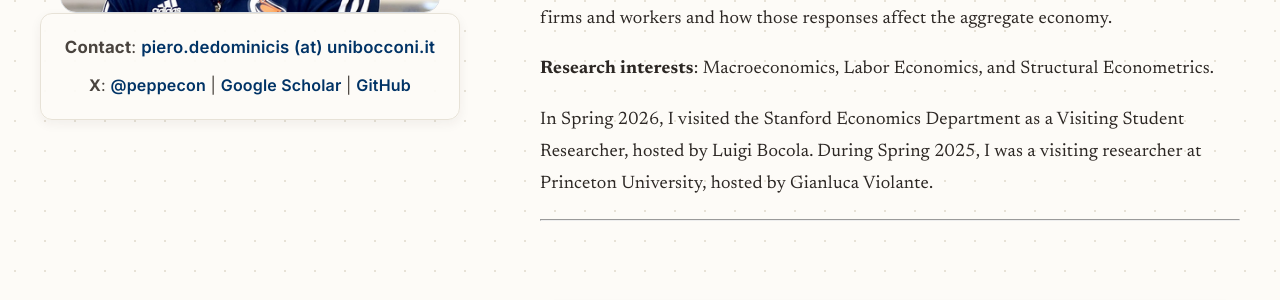
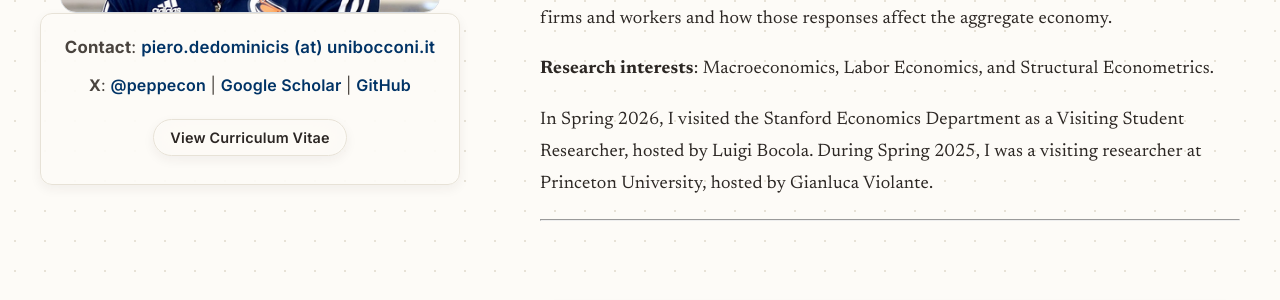
Before and after one commit to peppecon/peppecon.github.io, a Jekyll site: the page built from _pages/about.md, in a window 1280 px wide. Shown: the part 404-704 px from the top of the page. Built offline with Jekyll 4.4.1, drawn with Linux system fonts in a browser that asks for light colours.

Commit message:
Add CV button to sidebar contact info

```diff
--- a/_layouts/default.html
+++ b/_layouts/default.html
@@ -32,6 +32,9 @@ layout: compress
               <a href="{{ site.author.googlescholar }}" target="_blank">Google Scholar</a> |
               <a href="https://github.com/peppecon" target="_blank">GitHub</a>
             </p>
+            <div style="margin-top: 20px;">
+              <a href="{{ site.baseurl }}/cv/" class="pill-nav-link" style="display: inline-block; padding: 6px 16px; font-size: 0.9rem; border: 1px solid var(--border-color); border-radius: 9999px; font-weight: 600; text-decoration: none; color: var(--text-primary); transition: all 0.2s;">View Curriculum Vitae</a>
+            </div>
           </div>
         </div>
       </div>
```
